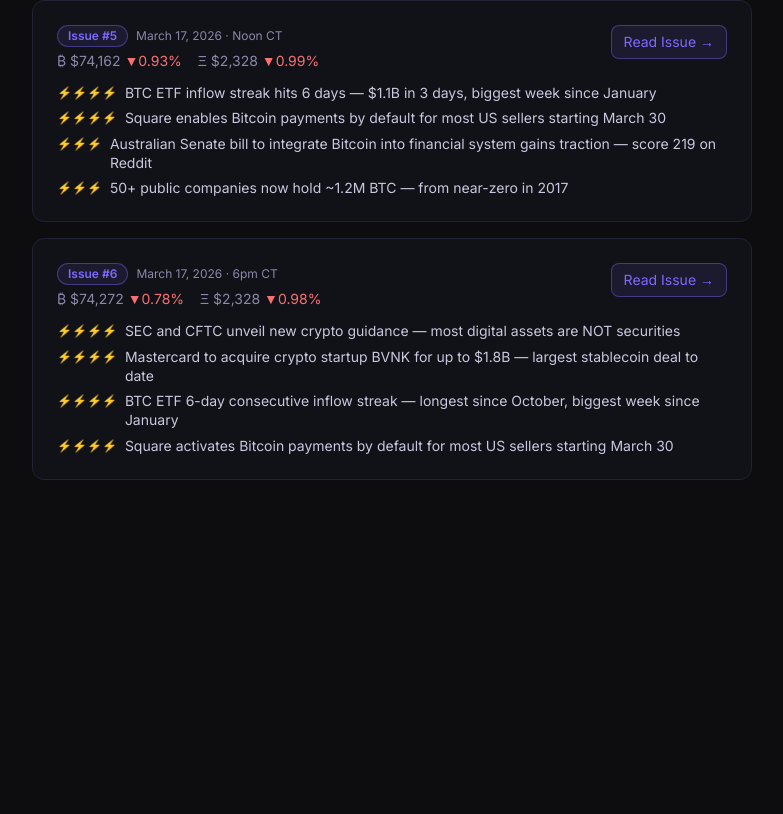
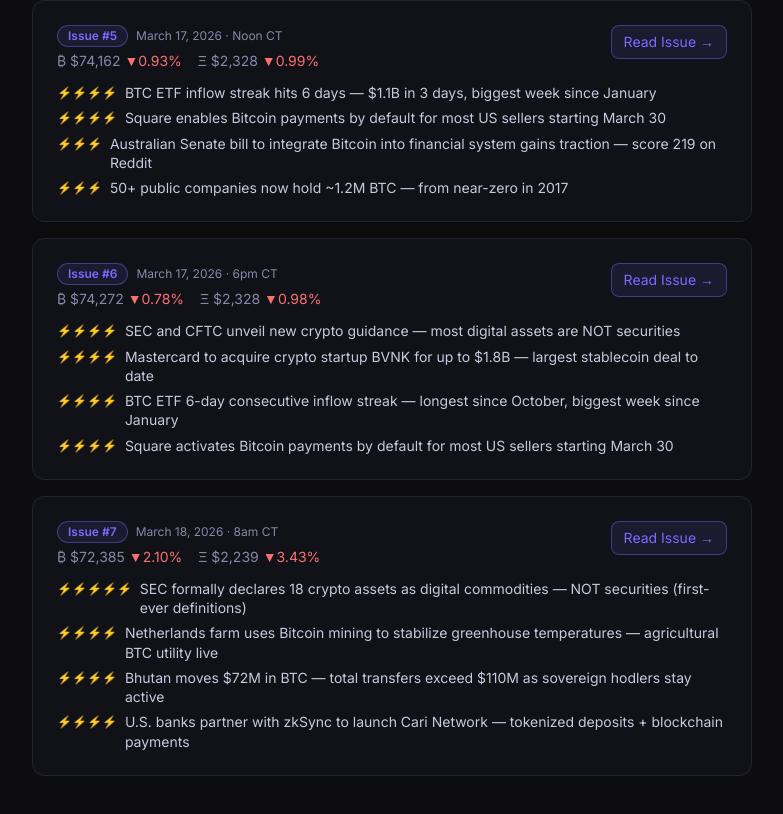
Before and after one commit to Mind-Dragon/zackor-signals, a Next.js app: page /issues in a window 1280 px wide. Shown: the part 1093-1907 px from the top of the page, without its empty margins (248-1031 px from the left). Before the commit the page ends 1621 px from the top, so only its background shows below. Built offline with nearby package versions, Linux system fonts and the light colour scheme.

Commit message:
feat: add 8am CT issue 2026-03-18-8am — BTC $72,385 ETH $2,239 NVIDIA NemoClaw SEC 18 commodities BlackRock ETHB

```diff
--- a/app/data/issues.ts
+++ b/app/data/issues.ts
@@ -28,6 +28,45 @@
 }
 
 export const ISSUES: Issue[] = [
+  {
+    id: "2026-03-18-8am",
+    issueNumber: 7,
+    date: "March 18, 2026",
+    time: "8am CT",
+    btcPrice: "$72,385",
+    btcChange: "2.10%",
+    btcUp: false,
+    ethPrice: "$2,239",
+    ethChange: "3.43%",
+    ethUp: false,
+    sections: [
+      {
+        icon: "₿",
+        title: "Bitcoin",
+        signals: [
+          { rating: 5, headline: "SEC formally declares 18 crypto assets as digital commodities — NOT securities (first-ever definitions)", detail: "r/CryptoCurrency score=241, 11h. The SEC issued its first-ever formal definitions distinguishing crypto securities from digital commodities. 18 named assets now have regulatory certainty. This is the follow-through from yesterday's joint SEC/CFTC guidance. Bloomberg notes SEC policy is now 'adding weight to the digital commodity argument for utility-driven assets.' Institutional clearing path now open for BTC spot trading infrastructure.", source: "r/CryptoCurrency score=241 + r/ethereum score=23 + @AlgooshPortal" },
+          { rating: 4, headline: "Netherlands farm uses Bitcoin mining to stabilize greenhouse temperatures — agricultural BTC utility live", detail: "r/Bitcoin score=556, 10.1h — top post on r/Bitcoin this morning. Dutch farm uses waste heat from BTC mining for climate control. Real-world productive use beyond pure PoW narrative. Signals BTC mining as infrastructure utility layer, not just block reward speculation.", source: "r/Bitcoin score=556 · 10.1h" },
+          { rating: 4, headline: "Bhutan moves $72M in BTC — total transfers exceed $110M as sovereign hodlers stay active", detail: "Bhutan quietly moved $72M in Bitcoin overnight, total now $110M+. Sovereign treasury activity remains active even as price pulls back to $72,385. Nation-state accumulation story intact alongside MicroStrategy/Metaplanet corporate stack.", source: "@Btcexpertindia (Twitter) · 8am scan" },
+          { rating: 4, headline: "U.S. banks partner with zkSync to launch Cari Network — tokenized deposits + blockchain payments", detail: "@TheDailyBitcoin score=49: US banks partnering with zkSync (Ethereum L2) to launch Cari Network — tokenized bank deposits on blockchain. First major US bank blockchain payment network. Confirms bank-level adoption of ETH ecosystem infrastructure alongside Mastercard BVNK.", source: "@TheDailyBitcoin Twitter · 8am" },
+          { rating: 3, headline: "Bloomberg: Bitcoin outperforms during war — macro safe-haven narrative gaining institutional coverage", detail: "Bloomberg Crypto Mar 17 feature: BTC outperforms traditional assets during geopolitical conflict. r/Bitcoin score=37. Reinforces institutional thesis that BTC is becoming uncorrelated macro hedge alongside gold. Citi lowered 12-month price forecast on crypto bill impasse — short-term headwind but long-term fundamentals cited as intact.", source: "r/Bitcoin score=37 + Motley Fool + Citi" },
+          { rating: 3, headline: "Binance hits 300M registered users — largest crypto exchange milestone ever", detail: "@CryptoNewsHntrs score=26 blockchain: Binance first crypto company to reach 300M registered users. Structural user base for crypto onboarding now dwarfs most traditional brokerages. Macro adoption signal as prices pull back.", source: "@CryptoNewsHntrs Twitter blockchain" },
+          { rating: 2, headline: "BTC opens 8am at $72,385 (-2.1%) — overnight pullback from $74K, still above key $72K support", detail: "BTC opened down 2.1% from yesterday's 6pm $74,272 close. Day range to watch: $71,500 support (local low Mar 14) vs $73,800 resistance. ETF streak still intact but profit-taking pressure visible. Clean support test in progress.", source: "COMPOSIO_SEARCH_FINANCE live · 8am CT" },
+        ],
+      },
+      {
+        icon: "Ξ",
+        title: "Ethereum",
+        signals: [
+          { rating: 5, headline: "Ethereum Foundation sells 5,000 ETH ($10.38M) to BitMine via OTC — supply dynamics and Ethereum Foundation mandate published", detail: "@cryptodotnews eng=42 + @cryptothedoggy eng=30: Ethereum Foundation executed a $10.38M OTC sale of 5,000 ETH directly to BitMine (the institutional accumulator). Simultaneously, EF published new mandate formalizing commitment to censorship resistance and privacy. Supply absorbed by institutional buyer = no market dump. EF mandate = governance clarity.", source: "@cryptodognews + @cryptothedoggy Twitter · 8am" },
+          { rating: 5, headline: "BlackRock launches iShares Staked Ethereum Trust ($ETHB) — institutional staking product live", detail: "@thecoinzonecom eng=28: BlackRock's $ETHB will stake its ETH holdings — first major US asset manager to offer staked ETH exposure. Grayscale Ethereum Mini Trust separately staked 57,600 ETH ($121.6M) overnight. Dual institutional staking events in one morning = structural supply sink at scale.", source: "@thecoinzonecom + @CryptoNewsHntrs Twitter · 8am" },
+          { rating: 4, headline: "Grayscale stakes 57,600 ETH ($121.6M) — institutional ETH staking volume surging", detail: "Grayscale's Ethereum Mini Trust staked 57,600 ETH worth $121.6M overnight. Combined with BlackRock $ETHB launch, institutional ETH staking volume today exceeds $130M. ETH in staking contracts is supply removed from market — bullish structural.", source: "@CryptoNewsHntrs Twitter · 8am" },
+          { rating: 4, headline: "Vitalik promotes node software simplification update — Ethereum L1 decentralization roadmap advancing", detail: "@CryptoCortexTR: Vitalik Buterin actively promoting an update to simplify Ethereum node software, lowering hardware requirements for solo validators. Pairs with FCR (Fast Confirmation Rule) proposal gaining traction on r/ethereum (score=12). Both signal post-Pectra L1 health improvements.", source: "@CryptoCortexTR Twitter + r/ethereum score=12" },
+          { rating: 3, headline: "SEC securities clarity = Ethereum-based utility tokens get regulatory green light alongside BTC commodities", detail: "The SEC's 18-asset digital commodity list + formal securities definitions creates a dual-track regulatory framework. ETH (post-Merge PoS) broadly expected to benefit from 'commodity' classification momentum. Clears DeFi legal uncertainty for institutional ETH-native products.", source: "r/CryptoCurrency score=241 + r/ethereum score=23" },
+          { rating: 2, headline: "ETH opens 8am at $2,239 (-3.4%) — deeper pullback than BTC; $2,250 support now being tested", detail: "ETH dropped 3.4% overnight, deeper than BTC's 2.1%. $2,250 support zone (confirmed yesterday) now under test. Pectra upgrade proximity + dual institutional staking events = structural support. $2,400 target unchanged, but needs $2,250 to hold as floor.", source: "COMPOSIO_SEARCH_FINANCE live · 8am CT" },
+        ],
+      },
+    ],
+  },
   {
     id: "2026-03-17-6pm",
     issueNumber: 6,
```
